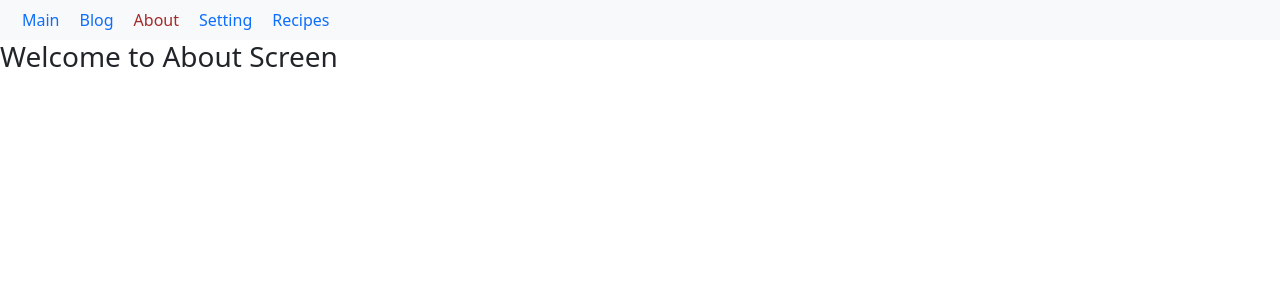
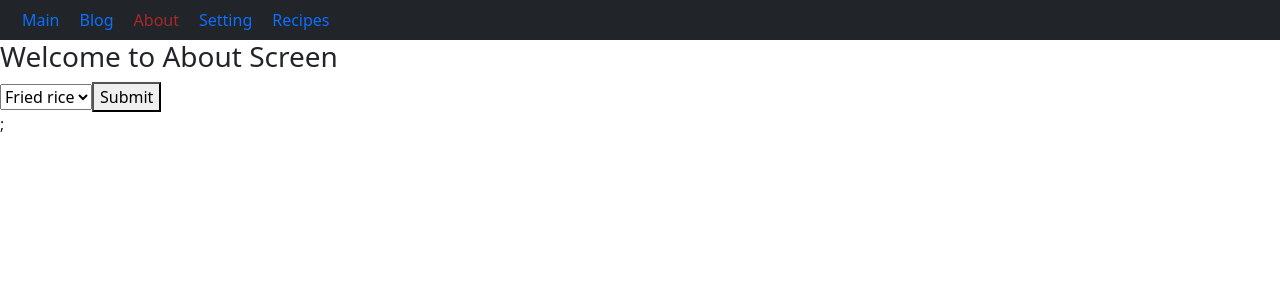
Before and after one commit to saiDev1999/6R-React-Class, a React (Create React App) app: page /about in a window 1280 px wide. Shown: the top 300 px of the page. Built offline with nearby package versions, Linux system fonts and the light colour scheme.

Commit message:
global state management in react

```diff
--- a/src/App.js
+++ b/src/App.js
@@ -12,7 +12,7 @@ import CustomImage from "./components/image/customImage";
 import Heading1 from "./components/headings/heading";
 import { bagData } from "./components/lists/fruitData";
 import Greeting from "./components/greeting/greeting";
-import React from "react";
+import React, { createContext, useState } from "react";
 import Card from "./components/card/card";
 import style from "./App.module.css";
 import CustomAccordion from "./components/boostrap/accordion";
@@ -59,6 +59,28 @@ const instructions = [
   "Add water and cook for 20 mins",
   "Eat the biryani",
 ];
-const App = () => <NavigationStack />;
+
+export const DataContext = createContext();
+
+const App = () => {
+  const [username, setUserName] = useState("sumanth");
+  const [darkMode, setDarkMode] = useState(true);
+
+  const changeUsername = (newName) => {
+    setUserName(newName);
+  };
+
+  return (
+    <DataContext.Provider
+      value={{
+        username,
+        darkMode,
+        changeUsername,
+      }}
+    >
+      <NavigationStack />;
+    </DataContext.Provider>
+  );
+};
 
 export default App;
--- /dev/null
+++ b/src/components/formInput.js
@@ -0,0 +1,44 @@
+import React, { useState } from "react";
+
+function CustomFormInput() {
+  const [selected, setSelected] = useState("");
+  const recipes = [
+    {
+      name: "Fried rice",
+      id: 1,
+    },
+    {
+      name: "Pizza",
+      id: 2,
+    },
+  ];
+
+  const changeHandler = (event) => {
+    setSelected(event.target.value);
+  };
+
+  const submitHandler = (event) => {
+    event.preventDefault();
+    console.log(selected, "dish");
+  };
+
+  return (
+    <div>
+      <form onSubmit={submitHandler}>
+        <select onChange={changeHandler}>
+          {recipes.map((eachRecipe) => {
+            return (
+              <option key={eachRecipe.id} value={eachRecipe.name}>
+                {eachRecipe.name}
+              </option>
+            );
+          })}
+        </select>
+
+        <button>Submit</button>
+      </form>
+    </div>
+  );
+}
+
+export default CustomFormInput;
--- a/src/components/navbar/navbar.js
+++ b/src/components/navbar/navbar.js
@@ -1,10 +1,17 @@
 import { Link, NavLink } from "react-router-dom";
 import "./navbar.css";
+import { useContext } from "react";
+import { DataContext } from "../../App";
 
 const NavBar = () => {
   const linkStyle = { margin: 10, textDecoration: "none" };
+  const { darkMode } = useContext(DataContext);
   return (
-    <nav className="navbar navbar-expand-sm bg-light navbar-light">
+    <nav
+      className={`navbar navbar-expand-sm bg-${
+        darkMode ? "dark" : "light"
+      } navbar-dark`}
+    >
       <div className="container-fluid">
         <ul className="navbar-nav">
           <li className="nav-item">
--- a/src/screens/about-screen.js
+++ b/src/screens/about-screen.js
@@ -1,3 +1,4 @@
+import CustomFormInput from "../components/formInput";
 import NavBar from "../components/navbar/navbar";
 
 const AboutScreen = () => {
@@ -5,6 +6,7 @@ const AboutScreen = () => {
     <>
       <NavBar />
       <h3>Welcome to About Screen</h3>
+      <CustomFormInput />
     </>
   );
 };
--- a/src/screens/home-screen.js
+++ b/src/screens/home-screen.js
@@ -1,14 +1,17 @@
+import { useContext } from "react";
 import NavBar from "../components/navbar/navbar";
 import WeatherComponent from "../components/weather/weather";
+import { DataContext } from "../App";
 
 const HomeScreen = () => {
+  const { username } = useContext(DataContext);
   const changeHandler = (event) => {
     console.log(event.target.value);
   };
   return (
     <>
       <NavBar />
-      <h3>Welcome to home screen</h3>
+      <h3>Welcome {username}</h3>
 
       <select onChange={changeHandler}>
         <option value={"Dish 1"}>Dish 1</option>
--- a/src/screens/setting-screen.js
+++ b/src/screens/setting-screen.js
@@ -1,10 +1,17 @@
+import { useContext } from "react";
 import NavBar from "../components/navbar/navbar";
+import { DataContext } from "../App";
 
 const SettingScreen = () => {
+  const { username, darkMode, changeUsername } = useContext(DataContext);
+  const nameChanger = () => {
+    changeUsername("srinivas");
+  };
   return (
     <>
       <NavBar />
-      <h3>Welcome to Setting Screen</h3>
+      <h3>Welcome {username}</h3>
+      <button onClick={nameChanger}>Change username</button>
     </>
   );
 };
```
Also changed, not shown: src/components/form.js (added, +111 -0 lines), 1 other file (tests, documents, lock files or other folders).
